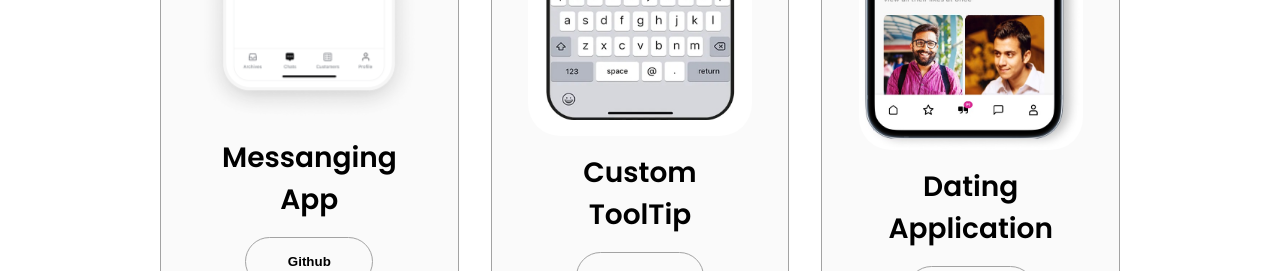
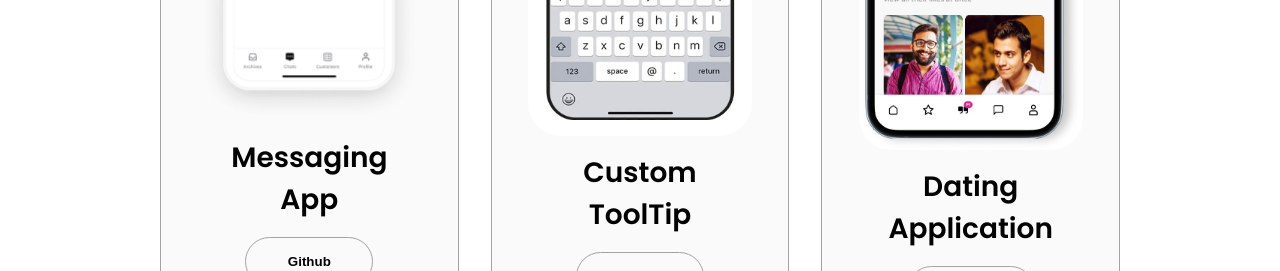
Before and after one commit to aadityaagrawal/aadityaagrawal.github.io, a plain HTML site: page index.html in a window 1280 px wide. Shown: the part 3760-4031 px from the top of the page. Drawn offline with Linux system fonts and the light colour scheme.

Commit message:
Update index.html

```diff
--- a/index.html
+++ b/index.html
@@ -299,7 +299,7 @@
                 class="project-img"
               />
             </div>
-            <h2 class="experience-sub-title project-title">Messanging App</h2>
+            <h2 class="experience-sub-title project-title">Messaging App</h2>
             <div class="btn-container">
               <button
                 class="btn btn-color-2 project-btn"
```
